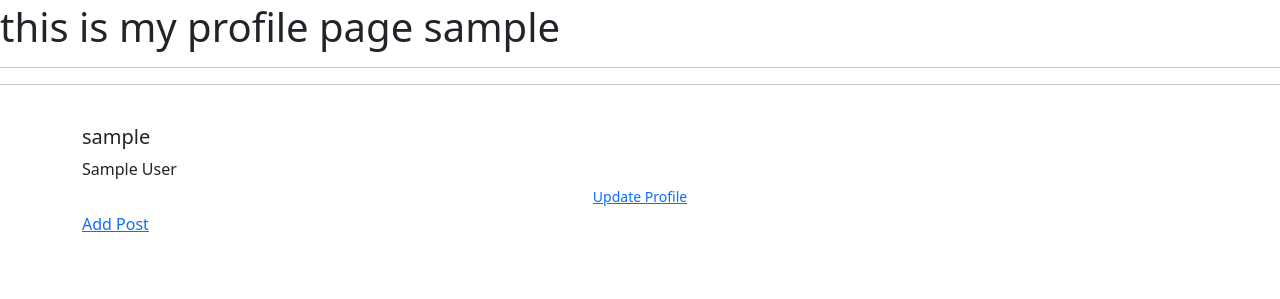
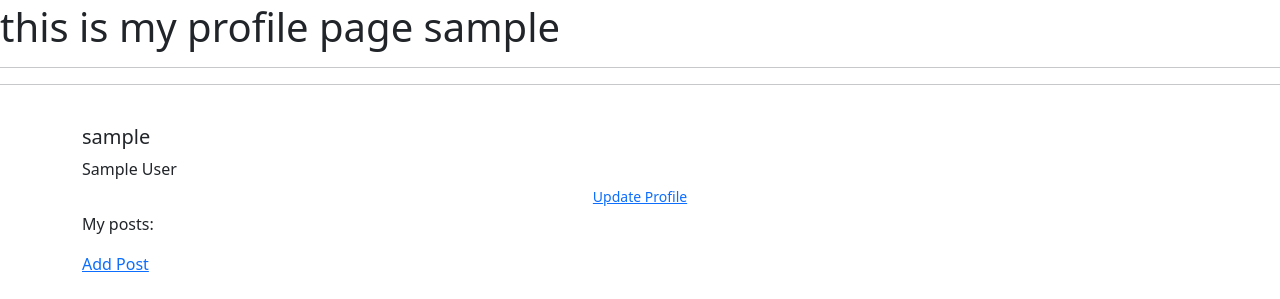
Before and after one commit to nabiladigo/travel_blog, a Django app: page /profile/ in a window 1280 px wide. Shown: the part 501-800 px from the top of the page. Run offline with Django 4.2, Linux system fonts and the light colour scheme; the visitor is signed in with stand-in values (Sample User, id 1); data that the repository does not hold is empty.

Commit message:
working on profile page

```diff
--- a/main_app/models.py
+++ b/main_app/models.py
@@ -34,7 +34,7 @@ class Post(models.Model):
     post_date = models.DateTimeField(auto_now_add=True)
     likes = models.ManyToManyField(User, related_name='blog_posts')
     city= models.ForeignKey(City, on_delete=models.CASCADE, related_name="cities")
-    # user = models.ForeignKey(User, on_delete=models.CASCADE)
+
 
     def total_likes(self):
         return self.likes.count()
--- a/main_app/templates/registration/profile.html
+++ b/main_app/templates/registration/profile.html
@@ -133,10 +133,10 @@
             <button class="btn btn-default btn-sm"><a href="{% url 'profile_update'%}">Update Profile</a></button>
 
         </div>
-        <!-- <div>
+        <div>
             <p id="myposts"> My posts:</p>
             <div class="gallery">
-                {% for posts in post %}
+                {% for post in user_posts %}
                     <div class="card" style="width:18rem;">
                         <a href="{% url 'post_detail' post.pk %}">
                                     <img  class="card-img-top"src="{{post.image.url}}" alt="{{post.title}}" />
@@ -153,16 +153,16 @@
 
 
                 {% empty %}
-                <article class="message">-->
+                <!-- <article class="message"> -->
                     <div class="message-header">
                         <!-- <p>No Posts Available</p> -->
                          <a class="" href="{%  url 'post_create' %}">Add Post</a>
                     </div>
-                <!-- </article>
+                 <!-- </article> -->
 
-                {% endfor %}
+                 {% endfor %}
             </div>
-        </div> -->
+        </div>
     </div>
 </body>
 
--- a/main_app/urls.py
+++ b/main_app/urls.py
@@ -1,6 +1,6 @@
 from django.urls import path
 from . import views
-from .views import  profile, postlike, citylike
+from .views import profile, postlike, citylike
 
 urlpatterns =[
     path('', views.Home.as_view(), name="home"),
@@ -20,7 +20,7 @@ urlpatterns =[
     path('like/<int:pk>/', postlike, name="post_like"),
 
     path('accounts/signup', views.Signup.as_view(), name="signup"),
-    # path('<int:pk>/profile/', views.ProfilePage.as_view(), name= "profile"),
+    # path('/profile/<int:pk>/', views.ProfilePage.as_view(), name= "profile"),
     path('profile/', profile, name="profile"),
     path('profile_update/', views.ProfileUpdate.as_view(), name="profile_update"),
     path('password/', views.PasswordChangeView.as_view(), name="passsword_changed"),
--- a/main_app/views.py
+++ b/main_app/views.py
@@ -5,7 +5,7 @@ from django.views.generic.base import TemplateView
 from django.http import HttpResponseRedirect
 
 
-from .models import City, Post, Profile
+from .models import City, Post, Profile ,User
 from django.views.generic.edit import CreateView, DeleteView, UpdateView
 from django.views.generic import DetailView
 from django.views import generic
@@ -218,8 +218,16 @@ class Signup(generic.CreateView):
 
 
 
-def profile(request):
-    return render(request, 'registration/profile.html')
+@login_required
+def profile(request, pk=None):
+    if pk:
+        post_owner= get_object_or_404(User, pk=pk)
+        user_posts= Post.objects.filter(user= request.author)
+    else:
+        post_owner= request.user
+        user_posts=Post.objects.filter(author_id=pk)
+    return render(request, 'registration/profile.html', {'post_owner':post_owner, 'user_posts':user_posts})
+
 # @method_decorator(login_required, name='dispatch')
 # class ProfilePage(DetailView):
 #     model= Profile
```
